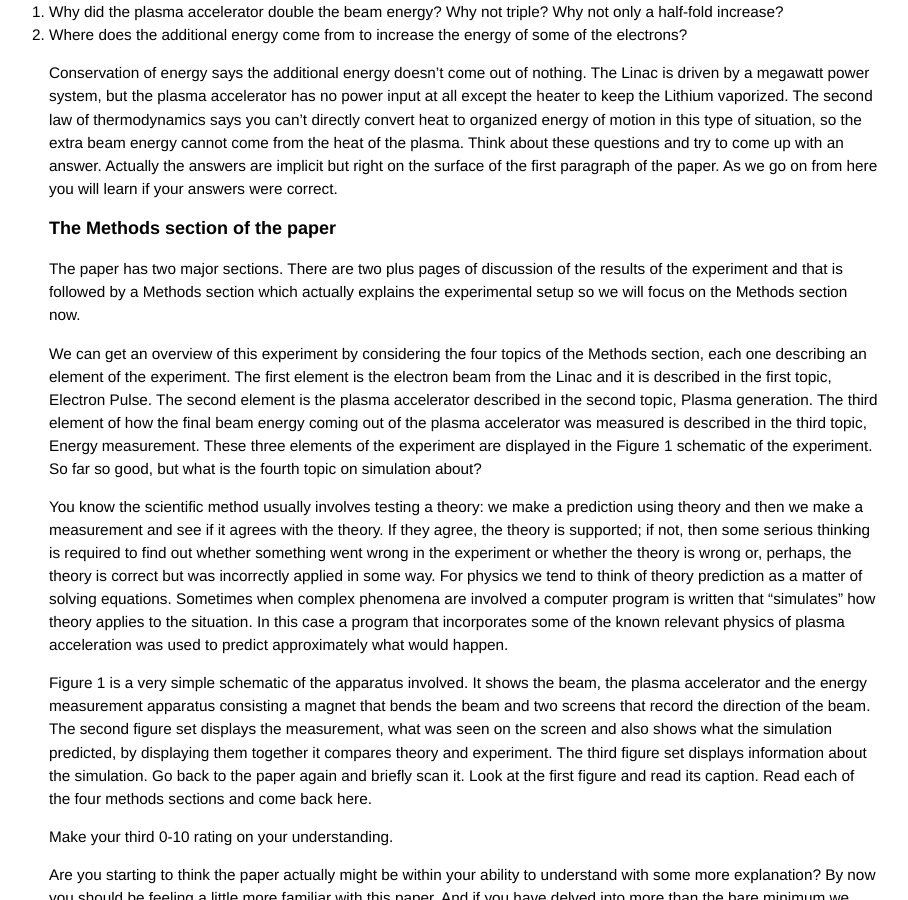
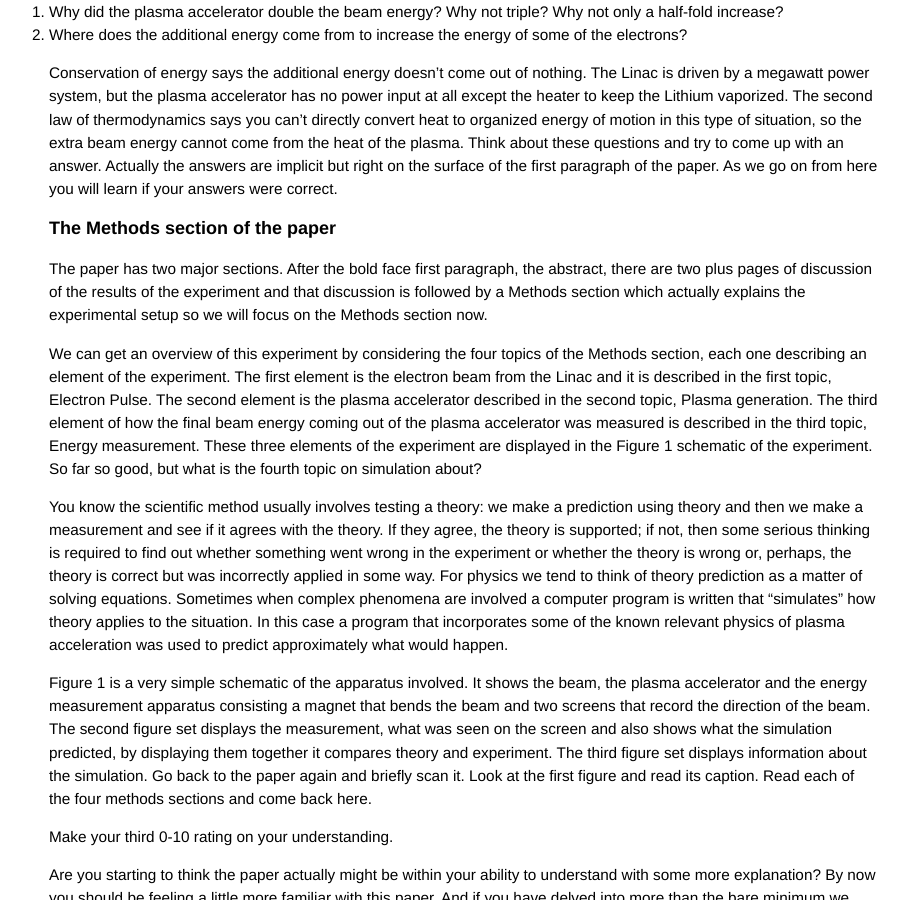
Before and after one commit to grbfacet/facet, a Jekyll site: the page built from energy-doubling-exposition.md, in a window 1280 px wide and 900 px high, scrolled down 4432 px. Shown: the whole window, without its empty margins (176-1084 px from the left). Built offline with Jekyll 4.4.1, drawn with Linux system fonts in a browser that asks for light colours.

Commit message:
Update energy-doubling-exposition.md

```diff
--- a/energy-doubling-exposition.md
+++ b/energy-doubling-exposition.md
@@ -92,7 +92,7 @@ Conservation of energy says the additional energy doesn’t come out of nothing.
 
 ### The Methods section of the paper
 
-The paper has two major sections. There are two plus pages of discussion of the results of the experiment and that is followed by a Methods section which actually explains the experimental setup so we will focus on the Methods section now.
+The paper has two major sections. After the bold face first paragraph, the abstract, there are two plus pages of discussion of the results of the experiment and that discussion is followed by a Methods section which actually explains the experimental setup so we will focus on the Methods section now.
 
 We can get an overview of this experiment by considering the four topics of the Methods section, each one describing an element of the experiment. The first element is the electron beam from the Linac and it is described in the first topic, Electron Pulse. The second element is the plasma accelerator described in the second topic, Plasma generation. The third element of how the final beam energy coming out of the plasma accelerator was measured is described in the third topic, Energy measurement. These three elements of the experiment are displayed in the Figure 1 schematic of the experiment. So far so good, but what is the fourth topic on simulation about?
 
```
